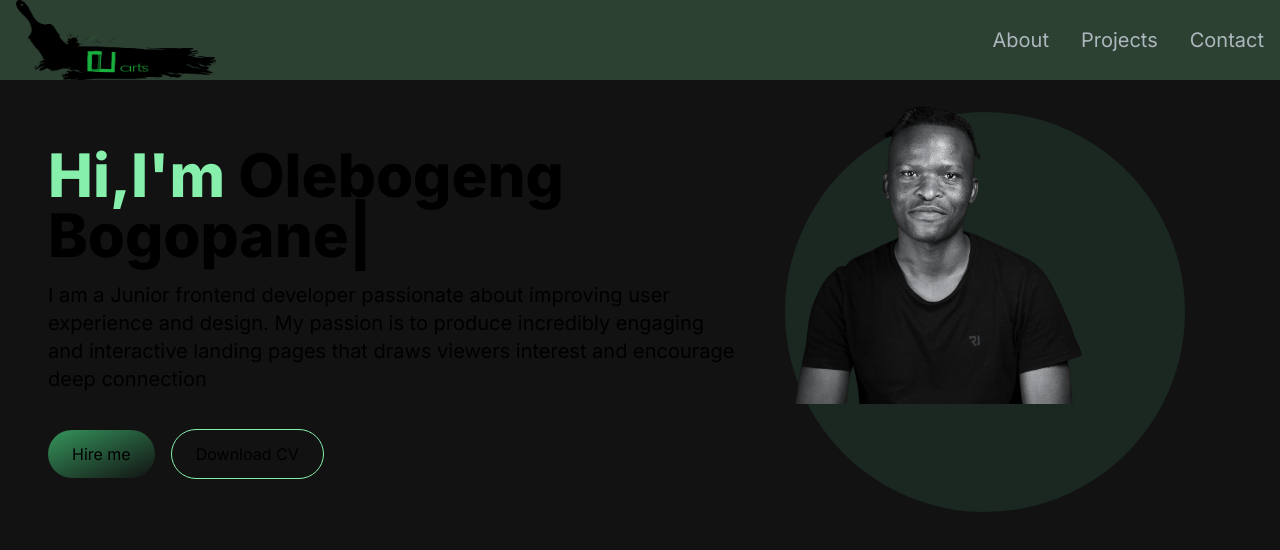
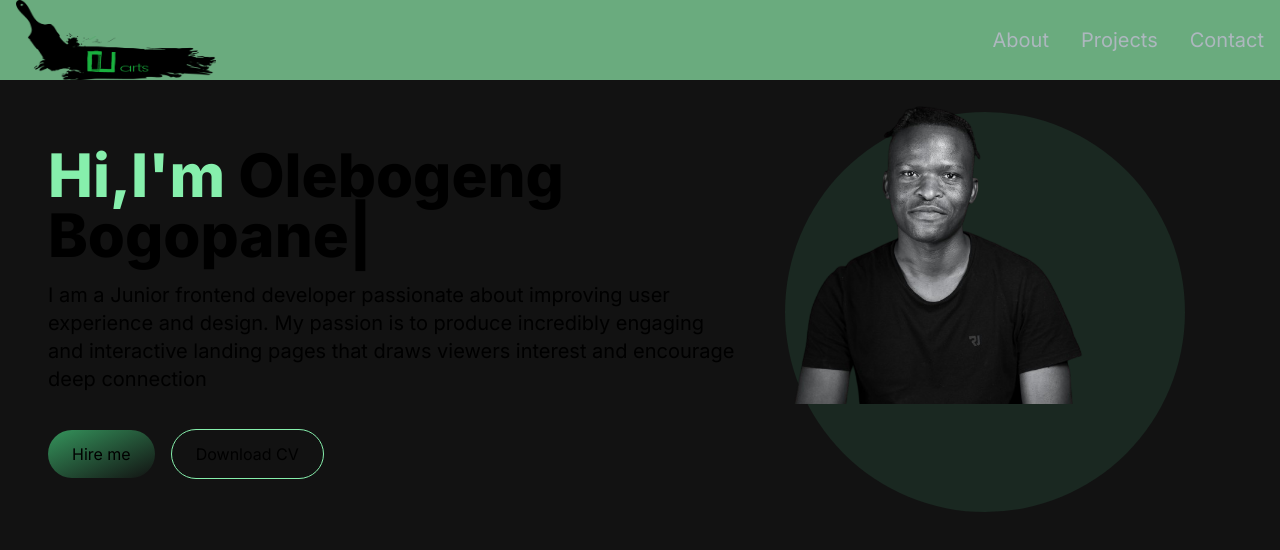
Before and after one commit to OlebogengBogopane/devresume, a Next.js app in the folder ole-portfolio/: page / in a window 1280 px wide. Shown: the top 550 px of the page. Built offline with nearby package versions, Linux system fonts and the light colour scheme.

Commit message:
nav full opacity

```diff
--- a/ole-portfolio/src/app/components/Navbar.jsx
+++ b/ole-portfolio/src/app/components/Navbar.jsx
@@ -22,7 +22,7 @@
 const Navbar = () => {
     const [navbarOpen,setNavbarOpen] = useState(false);
   return (
-    <nav className='fixed top-0 left-0 right-0 z-10 bg-[#6aab7e4f] bg-opacity-90'>
+    <nav className='fixed top-0 left-0 right-0 z-10 bg-[#6aab7e] bg-opacity-100'>
         <div className='flex flex-wrap items-center justify-between mx-auto px-4'>
             <Link href={"/"} className=''>
 
```
